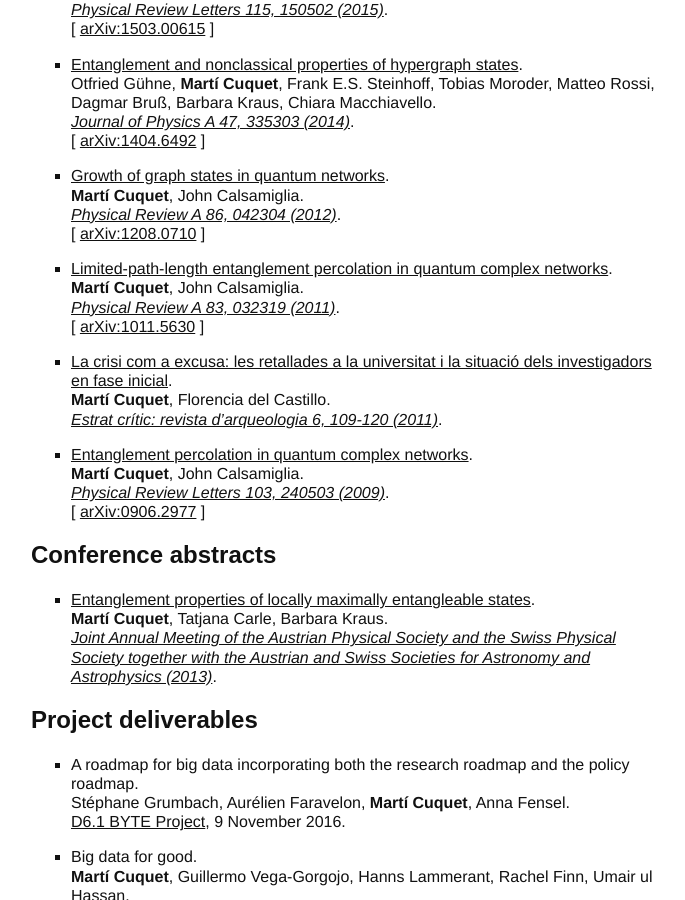
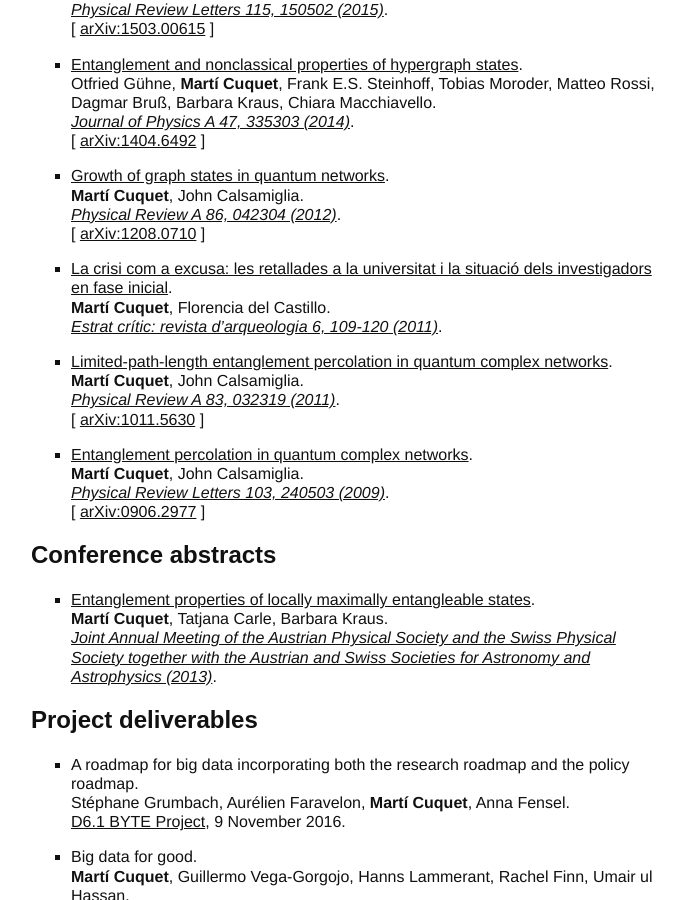
Before and after one commit to mcuquet/mcuquet.github.io, a Jekyll site: the page built from Research/Publications.md, in a window 1280 px wide and 900 px high, scrolled down 683 px. Shown: the whole window, without its empty margins (289-974 px from the left). Built offline with Jekyll 4.4.1, drawn with Linux system fonts in a browser that asks for light colours.

Commit message:
chg: correct paper order

```diff
--- a/Research/Publications.md
+++ b/Research/Publications.md
@@ -41,14 +41,14 @@ For citation indices, see [Google Scholar](https://scholar.google.at/citations?u
   _[Physical Review A 86, 042304 (2012)](http://dx.doi.org/10.1103/PhysRevA.86.042304)_.
   [ [arXiv:1208.0710](http://arxiv.org/abs/1208.0710) ]
 
+- [La crisi com a excusa: les retallades a la universitat i la situació dels investigadors en fase inicial](La crisi com a excusa).
+  **Martí Cuquet**, Florencia del Castillo.
+  _[Estrat crític: revista d'arqueologia 6, 109-120 (2011)](http://ddd.uab.cat/record/107241/)_.
+
 - [Limited-path-length entanglement percolation in quantum complex networks](Limited-path-length entanglement percolation in quantum complex networks).
   **Martí Cuquet**, John Calsamiglia.
   _[Physical Review A 83, 032319 (2011)](http://dx.doi.org/10.1103/PhysRevA.83.032319)_.
   [ [arXiv:1011.5630](http://arxiv.org/abs/1011.5630) ]
-
-- [La crisi com a excusa: les retallades a la universitat i la situació dels investigadors en fase inicial](La crisi com a excusa).
-  **Martí Cuquet**, Florencia del Castillo.
-  _[Estrat crític: revista d'arqueologia 6, 109-120 (2011)](http://ddd.uab.cat/record/107241/)_.
 
 - [Entanglement percolation in quantum complex networks](Entanglement percolation in quantum complex networks).
   **Martí Cuquet**, John Calsamiglia.
```
